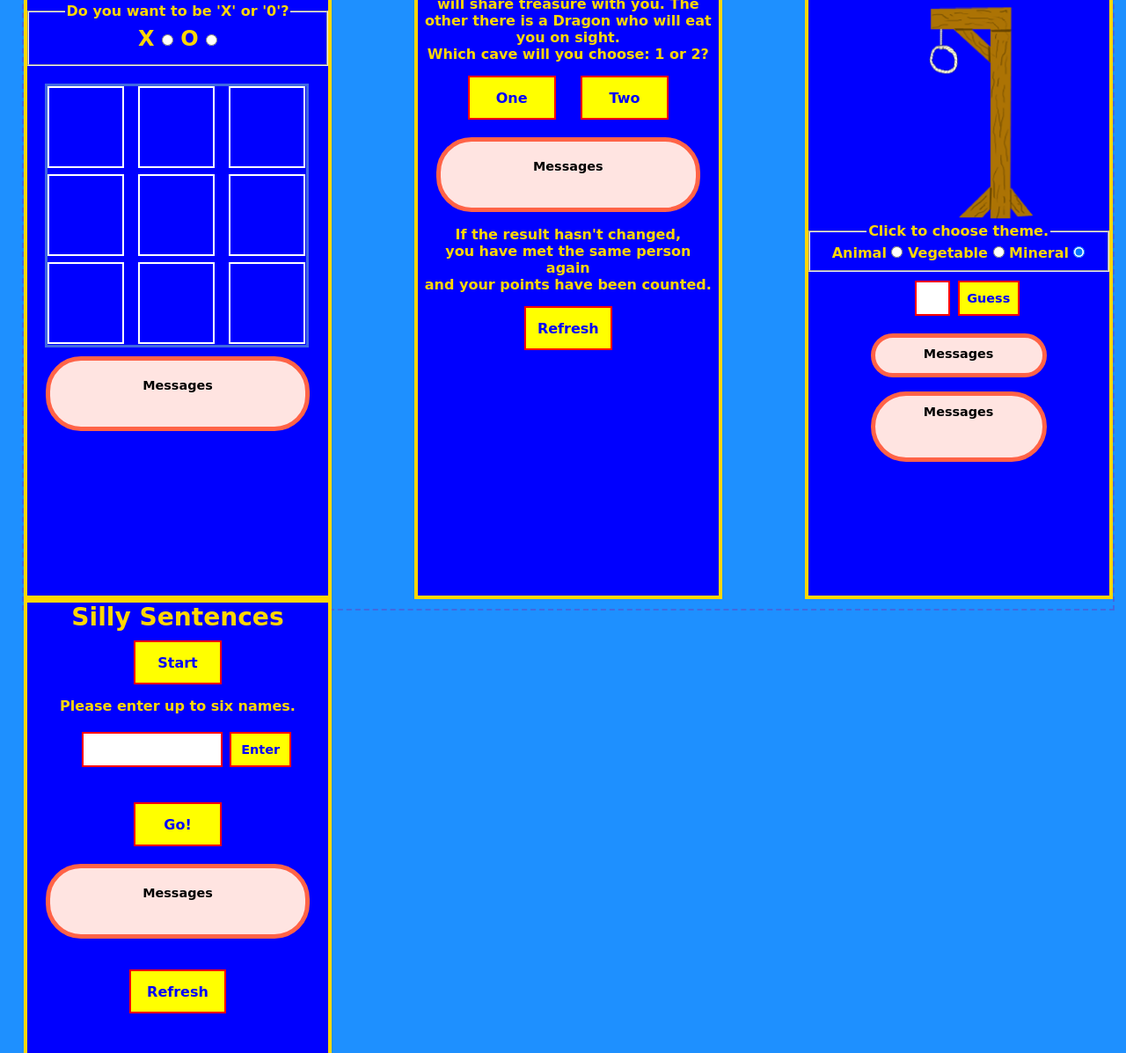
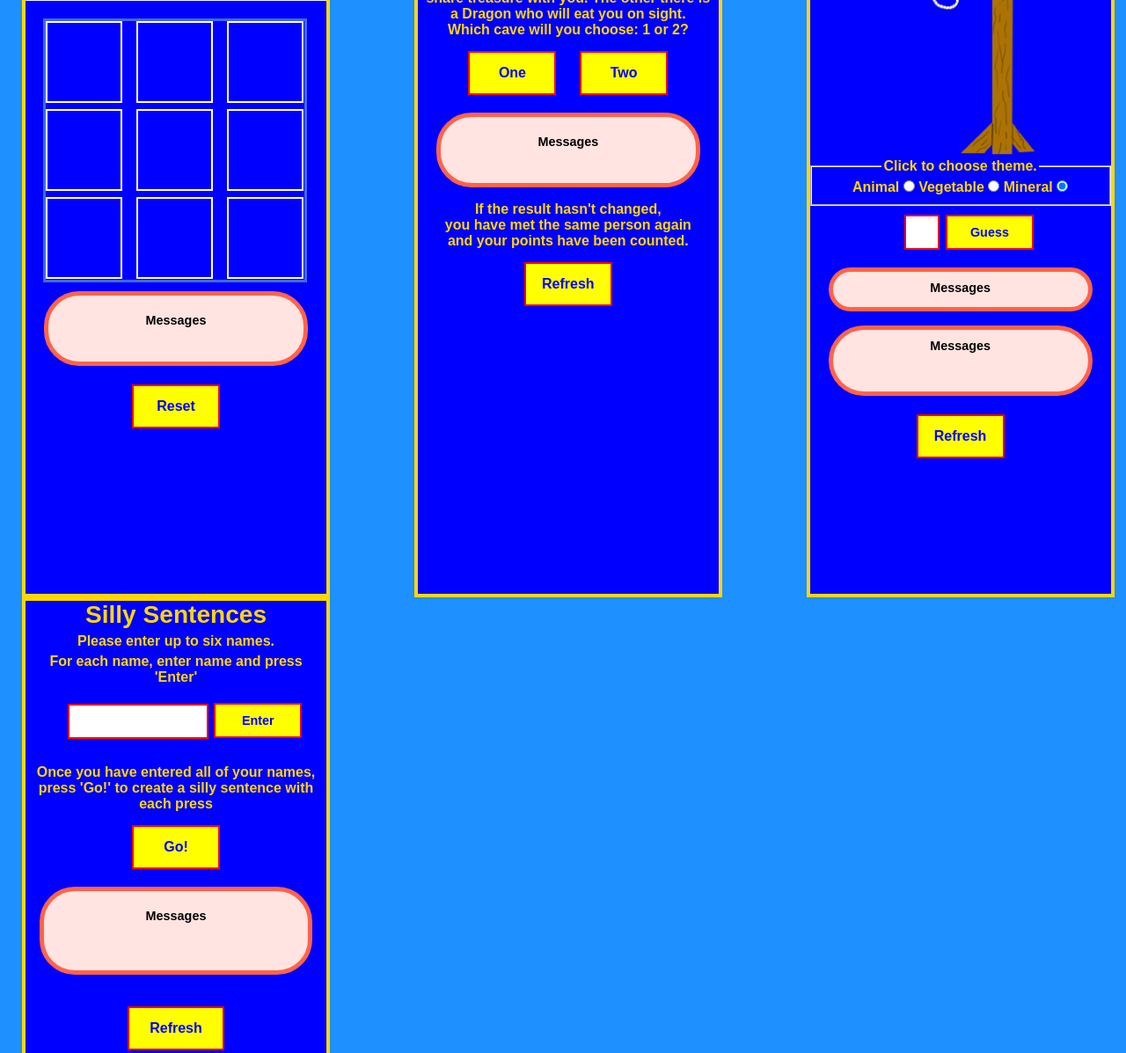
Before and after one commit to CullenDevelopment/funquest, a plain HTML site: page index.html in a window 1280 px wide. Shown: the part 190-1387 px from the top of the page at 88% size. Drawn offline with Linux system fonts and the light colour scheme.

Commit message:
After Updates 	modified:   funquest.css 	modified:   hangman.js 	modified:   index.html 	modified:   sillySentences.js 	modified:   tictactoe.js

```diff
--- a/funquest.css
+++ b/funquest.css
@@ -6,14 +6,13 @@ body { background : DodgerBlue ; }
 
 
 header { border:5px solid Tomato; text-align : center ;  background : Blue ;
-font : bold 8vh  "Lucida Handwriting", cursive; text-align : center ; color : Gold ; margin:0 ; padding: 0 ; box-sizing : border-box ; }
+font : bold 8vh  "Comic Sans", sans-serif; text-align : center ; color : Gold ; margin:0 ; padding: 0 ; box-sizing : border-box ; }
 
 
 div.flex-container{
    margin : 0 0 0 25px ;
    display : flex;
    flex-wrap : wrap ;
-   border : 2px dashed RoyalBlue ;
    width : 97vw ;
    height : 800px ;
    justify-content : space-between ;
@@ -26,9 +25,9 @@ div.flex-container > div {
 	height : 785px ;
 	background : Blue ;
 	border : 4px solid Gold ;
-	font : bold 3vh  "Lucida Handwriting", cursive; text-align : center ; color : Gold ;
+	font : bold 3vh  "Comic Sans", sans-serif; text-align : center ; color : Gold ;
 	 }
-legend	 { font : bold 2vh  "Lucida Handwriting", cursive; text-align : center ; color : Gold ; }
+legend	 { font : bold 2vh  "Comic Sans", sans-serif; text-align : center ; color : Gold ; }
 
 .board {
       display: grid;
@@ -55,18 +54,22 @@ legend	 { font : bold 2vh  "Lucida Handwriting", cursive; text-align : center ;
     }
 
 
-div.outer, div.inner { width : 300px ; height : 85px ; font : bold 1.8vh  "Lucida Handwriting", cursive;
+div.outer, div.inner { width : 300px ; height : 85px ; font : bold 1.8vh  "Comic Sans", sans-serif;
  color : Black ; padding : 10px;}
 
+div.outer2, div.inner2 { width : 310px ; height : 100px ; font : bold 1.8vh  "Comic Sans", sans-serif;
+ color : Black ; padding : 10px;}
 
-
-div.outerHangman, div.innerHangman { width : 200px ; height : 50px ; font : bold 1.8vh  "Lucida Handwriting", cursive;
+div.outerHangman, div.innerHangman { width : 300px ; height : 50px ; font : bold 1.8vh  "Comic Sans", sans-serif;
  color : Black ;padding:5px}
 
-div.outerHangman2, div.innerHangman2 { width : 200px ; height : 80px ; font : bold 1.8vh  "Lucida Handwriting", cursive;
+div.outerHangman2, div.innerHangman2 { width : 300px ; height : 80px ; font : bold 1.8vh  "Comic Sans", sans-serif;
  color : Black ; padding:5px;}
 
 div.outer { display : inline-block ; margin : 10px 20px 5px 20px ; border : 5px solid Tomato ;
+    background : MistyRose ; border-radius : 40px ; }
+
+div.outer2 { display : inline-block ; margin : 10px 10px 10px 10px ; border : 5px solid Tomato ;
     background : MistyRose ; border-radius : 40px ; }
 
 
@@ -78,6 +81,8 @@ div.outerHangman2 { display : inline-block ; margin : 5px 20px 5px 20px ; border
 
 
 div.inner { display : table-cell ; text-align : center ;  }
+
+div.inner2 { display : table-cell ; text-align : center ;  }
 
 
 div.innerHangman { display : table-cell ; text-align : center ; vertical-align : center ;}
@@ -112,36 +117,36 @@ div.innerHangman { display : table-cell ; text-align : center ; vertical-align :
 
 
 
-.start { display : inline-block ; width : 100px ; Height : 50px ;font : bold 2vh  "Lucida Handwriting", cursive;
+.start { display : inline-block ; width : 100px ; Height : 50px ;font : bold 2vh  "Comic Sans", sans-serif;
  color : Blue ; padding : 10px ; margin : 10px ; background : Yellow ; text-align : center ;
   border : 2px solid Red ; cursor : pointer ; }
 
-.refresh { display : inline-block ; width : 110px ; Height : 50px ;font : bold 2vh  "Lucida Handwriting", cursive;
+.refresh { display : inline-block ; width : 110px ; Height : 50px ;font : bold 2vh  "Comic Sans", sans-serif;
  color : Blue ; padding : 10px ; margin : 20px ; background : Yellow ; text-align : center ;
   border : 2px solid Red ; cursor : pointer ; }
 
-.theme { display : inline-block ; width : 100px ; Height : 40px ;font : bold 2vh  "Lucida Handwriting", cursive;
+.theme { display : inline-block ; width : 100px ; Height : 40px ;font : bold 2vh  "Comic Sans", sans-serif;
  color : Blue ;  background : Yellow ; text-align : center ;
   border : 2px solid Red ; cursor : pointer ;}
 
-.guess { display : inline-block ; width : 70px ; Height : 40px ;font : bold 1.8vh  "Lucida Handwriting", cursive;
+.guess { display : inline-block ; width : 100px ; Height : 40px ;font : bold 1.8vh  "Comic Sans", sans-serif;
  color : Blue ; background : Yellow ; text-align : center ;
   border : 2px solid Red ; cursor : pointer ; }
 
-.score { display : inline-block ; width : 100px ; Height : 50px ;font : bold 2vh  "Lucida Handwriting", cursive;
+.score { display : inline-block ; width : 100px ; Height : 50px ;font : bold 2vh  "Comic Sans", sans-serif;
  color : Blue ; padding : 10px ; margin :10px ; background : Yellow ; text-align : center ;
   border : 2px solid Red ; cursor : pointer ; }
 
 .letterInput { width :40px; height: 35px; margin-left: 20px; border : 2px solid red ; background: white; font :100
-    1.8vh "Lucida Handwriting", cursive; color: black; text-align: center
+   bold 1.8vh "Comic Sans", sans-serif; color: black; text-align: center
 }
 
 .hangmanInput { width :40px; height: 40px; margin-left: 20px; border : 2px solid red ; background: white; font :100
-    1.8vh "Lucida Handwriting", cursive; color: black; text-align: center
+   bold 2.0vh "Comic Sans", sans-serif; color: black; text-align: center
 }
 
 .sentenceInput { width :160px; height: 40px; margin-left: 20px; border : 2px solid red ; background: white; font :100
-    1.8vh "Lucida Handwriting", cursive; color: black; text-align: center
+   bold 1.8vh "Comic Sans", sans-serif; color: black; text-align: center
 }
 .gallowsContainer {
     position :relative;
@@ -216,17 +221,17 @@ div.innerHangman { display : table-cell ; text-align : center ; vertical-align :
 
 }
 
-p.dragon {margin : 5px 5px;  font : bold 2vh  "Lucida Handwriting", cursive; text-align : center ; color : Gold ; }
+p.dragon {margin : 5px 5px;  font : bold 2vh  "Comic Sans", sans-serif; text-align : center ; color : Gold ; }
 
-p.hangman {margin : 5px 5px;  font : bold 2vh  "Lucida Handwriting", cursive; text-align : center ; color : Gold ; }
+p.hangman {margin : 5px 5px;  font : bold 2vh  "Comic Sans", sans-serif; text-align : center ; color : Gold ; }
 
-p.silly {margin : 5px 5px;  font : bold 2vh  "Lucida Handwriting", cursive; text-align : center ; color : Gold ; }
+p.silly {margin : 5px 5px;  font : bold 2vh  "Comic Sans", sans-serif; text-align : center ; color : Gold ; }
 
-.go { display : inline-block ; width : 100px ; Height : 50px ;font : bold 2vh  "Lucida Handwriting", cursive;
+.go { display : inline-block ; width : 100px ; Height : 50px ;font : bold 2vh  "Comic Sans", sans-serif;
  color : Blue ; padding : 10px ; margin : 10px ; background : Yellow ; text-align : center ;
   border : 2px solid Red ; cursor : pointer ; }
 
-div.outside, div.inside { width : 200px ; height : 75px ; font : bold 2vh  "Lucida Handwriting", cursive;
+div.outside, div.inside { width : 200px ; height : 75px ; font : bold 2vh  "Comic Sans", sans-serif;
  color : Blue ; padding : 10px }
 
 div.outside{ display : inline-block ; margin : 30px 20px 20px 20px ; border : 5px solid Tomato ;
@@ -239,13 +244,13 @@ div.outside { border-radius : 40px ;  }
 div.names { width : 250px ; height : 40px ; margin : 50px ;border : 2px solid red ; background : White ; }
 
 .letters { width : 180px ; height : 40px ; margin-left : 20px ;padding-bottom:10px;border : 2px solid red ; background : White ;
-font: bold 1.8vh "Lucida Handwriting", cursive; color:black; text-align:center; vertical-align : center ;}
+font: bold 1.8vh "Comic Sans", sans-serif; color:black; text-align:center; vertical-align : center ;}
 
-.hangmanRadioSet {font : bold 2vh  "Lucida Handwriting", cursive; text-align : center ; color : Gold ;}
+.hangmanRadioSet {font : bold 2vh  "Comic Sans", sans-serif; text-align : center ; color : Gold ;}
 
 
 
 
 
-label.hangman { font :200  2vh  "Lucida Handwriting", cursive;
+label.hangman { font :200  2vh  "Comic Sans", sans-serif;
  color : Gold ;  }
--- a/hangman.js
+++ b/hangman.js
@@ -3,7 +3,7 @@
 let guessButton = document.querySelector('#guess').addEventListener('click', letterGuess);
 
 
-let hangmanStart = document.querySelector('#hangmanStart').addEventListener('click', hangmanEvent);
+let hangmanRefresh = document.querySelector('#hangmanRefresh').addEventListener('click', hangmanEvent);
 
 
 let randomAnimalWord = [];
@@ -122,7 +122,7 @@ function mineralEvent(){
     hangMessages.textContent = ' ';
 };
 
- function buildSkeleton(){
+function buildSkeleton(){
     //reveal skeleton with wrong answers
      if(attempts == 1){
     head.style.visibility = "visible";
--- a/index.html
+++ b/index.html
@@ -46,7 +46,7 @@ funny phrases, word play, word combination, language fun,  ">
 <div class="left">
 <h3>Tic-Tac-Toe</h3>
 
-<button class="start" id="ttt-start" >Start</button>
+
 <fieldset>
 <legend>Do you want to be 'X' or '0'?</legend>
 X <input type="radio"
@@ -71,6 +71,8 @@ O <input type="radio"
 
 
 <div class="outer centered"><div class="inner", id='ttt-messages',>Messages</div></div>
+
+<button class="start" id="ttt-start" >Reset</button>
 
 </div>
 
@@ -103,7 +105,7 @@ and your points have been counted.</p>
 <div class="inner-right">
 <h3>Hang-Man</h3>
 
-<button class="start", id="hangmanStart">Start</button>
+
 
 <div class="gallowsContainer">
     <img src="gallowsSmall.png" id= "gallowsPic" alt="gallows">
@@ -144,14 +146,17 @@ and your points have been counted.</p>
 
 
 <div class="outerHangman2 centered"><div class="innerHangman", id='hangmanMessages',>Messages</div></div>
+
+<button class="start", id="hangmanRefresh">Refresh</button>
+
 </div>
 
 <div class="right">
 <h3>Silly Sentences</h3>
 
-<button class="start", id="sentencesStart">Start</button>
+<p class="silly">Please enter up to six names.</p>
 
-<p class="silly">Please enter up to six names.</p>
+<p class="silly">For each name, enter name and press 'Enter'</p>
 
 
 <div class="namesContainer" >
@@ -159,11 +164,16 @@ and your points have been counted.</p>
     <button value="Save"class="guess" id="names">Enter</button>
 </div>
 
+<p class="silly">Once you have entered all of your names, press 'Go!' to create a silly sentence
+    with each press</p>
+
+
 <button class = "go", id="startGo">Go!</button>
 
-<div class="outer centered"><div class="inner", id="sentencesMessage">Messages</div>
+<div class="outer2 centered"><div class="inner2", id="sentencesMessage">Messages</div>
+
+</div>
 <button class="refresh", id="sentenceRefresh">Refresh</button>
-</div>
 </div>
 
 
--- a/tictactoe.js
+++ b/tictactoe.js
@@ -181,7 +181,8 @@ function resetTTT(){
     cell6.textContent = ' ';
     cell7.textContent = ' ';
     cell8.textContent = ' ';
-    }
+	ticTacToeMessage.textContent = 'Choose X or O';
+	}
 
 
 
@@ -194,8 +195,6 @@ let rand = Math.ceil(Math.random()* 10);
 
     }
     else{
-    //ticTacToeGame goes first - message (ttt-message)
-    ticTacToeMessage.textContent = "Game goes first";
     gamePlay();
     }
 }
@@ -207,11 +206,7 @@ let rand = Math.ceil(Math.random()* 10);
 const radio1 = document.querySelector('#radio-x');
 const radio2 = document.querySelector('#radio-y');
 const tttStart  = document.querySelector('#ttt-start').addEventListener('click', (event => {
-    ticTacToeMessage.textContent = "Choose 'X' or 'O'";
     resetTTT();
-
-
-
 }));
 
 
@@ -219,7 +214,7 @@ const tttStart  = document.querySelector('#ttt-start').addEventListener('click',
 radio1.addEventListener('click', (event => {
     ticTacToePlayer = "X";
     ticTacToeGame = "O";
-    goesFirst();
+	goesFirst();
 
 }));
 radio2.addEventListener('click', (event => {
```
Also changed, not shown: sillySentences.js (+1 -7 lines).
